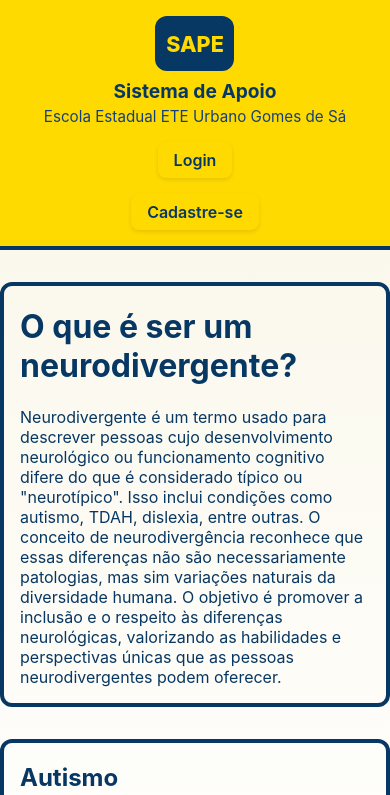
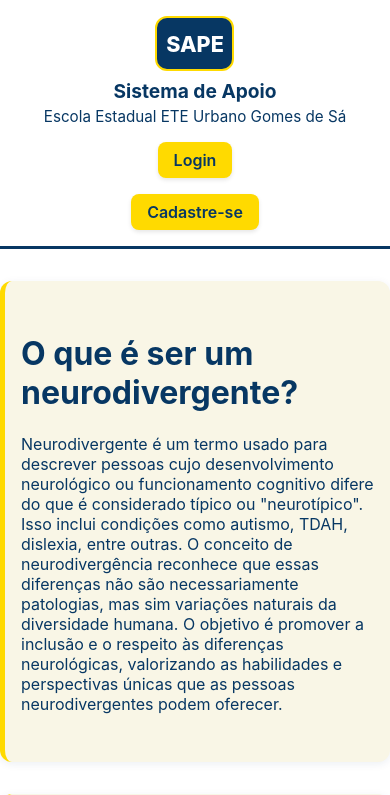
Before and after one commit to wzinn1314/sape, a plain HTML site: page index.html in a window 390 px wide. Shown: the top 795 px of the page. Drawn offline with Linux system fonts and the light colour scheme.

Commit message:
meu commit

```diff
--- a/login/styles.css
+++ b/login/styles.css
@@ -25,10 +25,8 @@ html, body {
 
 body {
     min-height: 100vh;
-    background: linear-gradient(180deg, #f9f6e6 0%, #ffffff 60%);
+    background-color: #ffffff;
     color: #073763;
-    ;
-
 }
 
 
@@ -39,8 +37,8 @@ body {
     align-items: center;
     gap: 1rem;
     padding: 1.5rem 2rem;
-    background-color: #ffda00;
-    border-bottom: 4px solid #073763;
+    background-color: #ffffff;
+    border-bottom: 3px solid #073763;
 }
 
 .brand {
@@ -55,10 +53,11 @@ body {
     display: grid;
     place-items: center;
     background: #073763;
-    color: #ffda00;
+    color: #ffffff;
     font-weight: 800;
     border-radius: 12px;
     font-size: 1.35rem;
+    border: 2px solid #ffda00;
 }
 
 .school-name {
@@ -70,7 +69,7 @@ body {
 .school-tag {
     margin: 0.25rem 0 0;
     font-size: 0.95rem;
-    color: #13407c;
+    color: #073763;
 }
 
 .site-header nav {
--- a/pag3/styles.css
+++ b/pag3/styles.css
@@ -0,0 +1,115 @@
+:root {
+    color: #073763;
+    background-color: #ffffff;
+    font-family: 'Inter', system-ui, sans-serif;
+}
+
+* {
+    box-sizing: border-box;
+}
+
+.textos {
+    max-width: 800px;
+    margin: 2rem auto;
+    padding: 2rem 1rem;
+    border-radius: 12px;
+    border-left: 5px solid #ffda00;
+    background-color: #f9f6e6;
+    box-shadow: 0 2px 8px rgba(7, 55, 99, 0.08);
+}
+
+html, body {
+    margin: 0;
+    padding: 0;
+}
+
+body {
+    min-height: 100vh;
+    background-color: #ffffff;
+    color: #073763;
+}
+
+.site-header {
+    display: flex;
+    flex-wrap: wrap;
+    justify-content: space-between;
+    align-items: center;
+    gap: 1rem;
+    padding: 1.5rem 2rem;
+    background-color: #ffffff;
+    border-bottom: 3px solid #073763;
+}
+
+.brand {
+    display: flex;
+    align-items: center;
+    gap: 1rem;
+}
+
+.logo {
+    width: 79px;
+    height: 55px;
+    display: grid;
+    place-items: center;
+    background: #073763;
+    color: #ffffff;
+    font-weight: 800;
+    border-radius: 12px;
+    font-size: 1.35rem;
+    border: 2px solid #ffda00;
+}
+
+.school-name {
+    margin: 0;
+    font-size: 1.2rem;
+    font-weight: 700;
+}
+
+.school-tag {
+    margin: 0.25rem 0 0;
+    font-size: 0.95rem;
+    color: #073763;
+}
+
+.site-header nav {
+    display: flex;
+    gap: 1rem;
+    flex-wrap: wrap;
+}
+
+.site-header a {
+    text-decoration: none;
+    color: #073763;
+    font-weight: 600;
+    transition: color 0.3s ease;
+}
+
+.site-header a:hover {
+    color: #ffda00;
+}
+
+@media (max-width: 1200px) {
+    body {
+        grid-template-columns: repeat(2, 1fr);
+    }
+}
+
+@media (max-width: 768px) {
+    .site-header {
+        flex-direction: column;
+        text-align: center;
+        padding: 1rem;
+    }
+
+    .brand {
+        flex-direction: column;
+    }
+
+    .site-header nav {
+        justify-content: center;
+    }
+
+    .textos {
+        padding: 1.5rem 1rem;
+    }
+}
--- a/styles.css
+++ b/styles.css
@@ -10,43 +10,52 @@
 .textos {
     max-width: 800px;
     margin: 2rem auto;
-    padding: 0 1rem;
+    padding: 2rem 1rem;
     border-radius: 12px;
-    border: 4px solid #073763;
+    border-left: 5px solid #ffda00;
+    background-color: #f9f6e6;
+    box-shadow: 0 2px 8px rgba(7, 55, 99, 0.08);
 }
-.login{
-    color: #fff;
+.login {
+    color: #ffffff;
     text-decoration: none;
-    padding: 0.5rem 1rem;
+    padding: 0.5rem 1.25rem;
     border-radius: 15px;
+    background-color: #ffda00;
+    font-weight: 600;
+    transition: all 0.3s ease;
+}
 
+.login:hover {
+    background-color: #f0c900;
+    transform: translateY(-2px);
 }
 
 html, body {
     margin: 0;
     padding: 0;
 }
-button{
-    background-color: #073763;
-    color: #ffda00;
+button {
+    background-color: #ffda00;
+    color: #073763;
     border: none;
-    padding: 0.5rem 1rem;
+    padding: 0.75rem 1.5rem;
     border-radius: 8px;
-    font-weight: 600;
+    font-weight: 700;
     cursor: pointer;
-    transition: background-color 0.3s ease;
+    transition: all 0.3s ease;
 }
 
 button:hover {
-    background-color: #13407c;
+    background-color: #f0c900;
+    transform: translateY(-2px);
+    box-shadow: 0 4px 12px rgba(255, 218, 0, 0.3);
 }
 
 body {
     min-height: 100vh;
-    background: linear-gradient(180deg, #f9f6e6 0%, #ffffff 60%);
+    background-color: #ffffff;
     color: #073763;
-    ;
-
 }
 
 
@@ -57,8 +66,8 @@ body {
     align-items: center;
     gap: 1rem;
     padding: 1.5rem 2rem;
-    background-color: #ffda00;
-    border-bottom: 4px solid #073763;
+    background-color: #ffffff;
+    border-bottom: 3px solid #073763;
 }
 
 .brand {
@@ -73,10 +82,11 @@ body {
     display: grid;
     place-items: center;
     background: #073763;
-    color: #ffda00;
+    color: #ffffff;
     font-weight: 800;
     border-radius: 12px;
     font-size: 1.35rem;
+    border: 2px solid #ffda00;
 }
 
 .school-name {
@@ -88,7 +98,7 @@ body {
 .school-tag {
     margin: 0.25rem 0 0;
     font-size: 0.95rem;
-    color: #13407c;
+    color: #073763;
 }
 
 .site-header nav {
```
Also changed, not shown: register/styles.css (+7 -7 lines).
